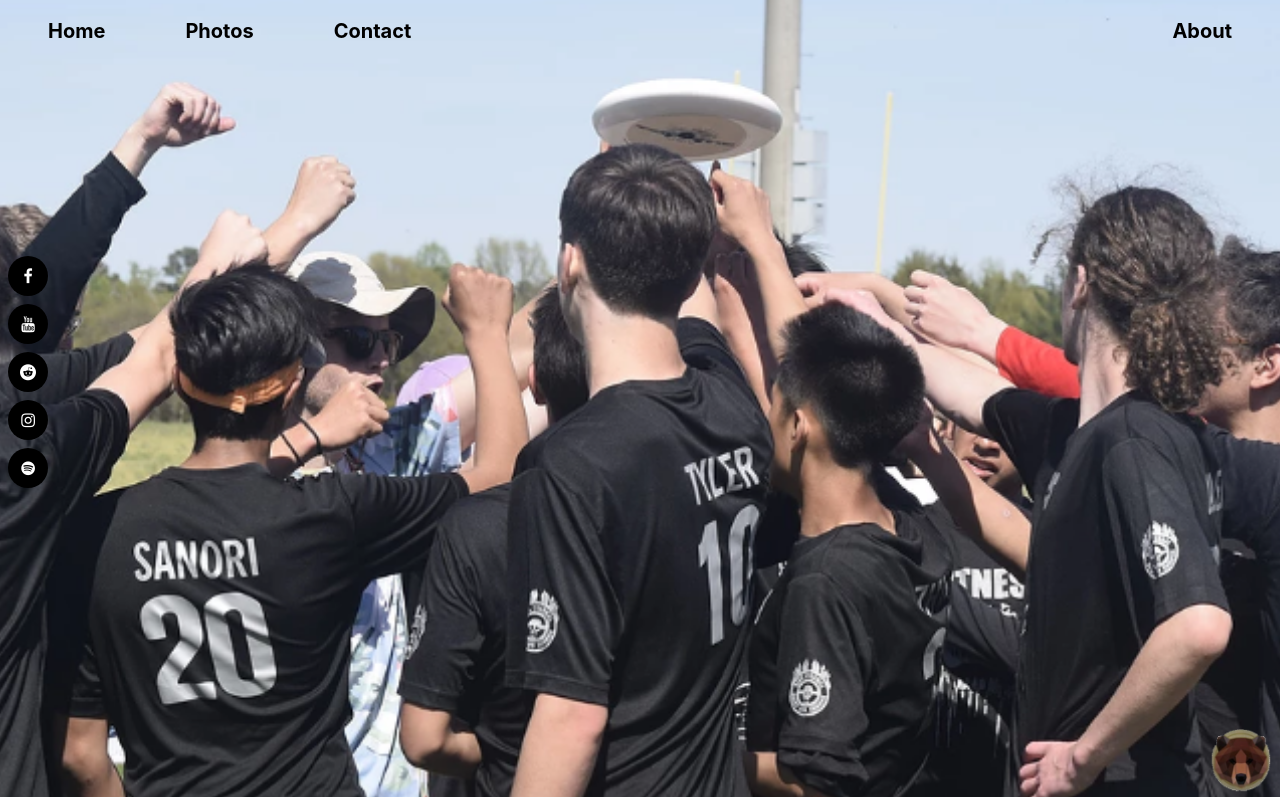
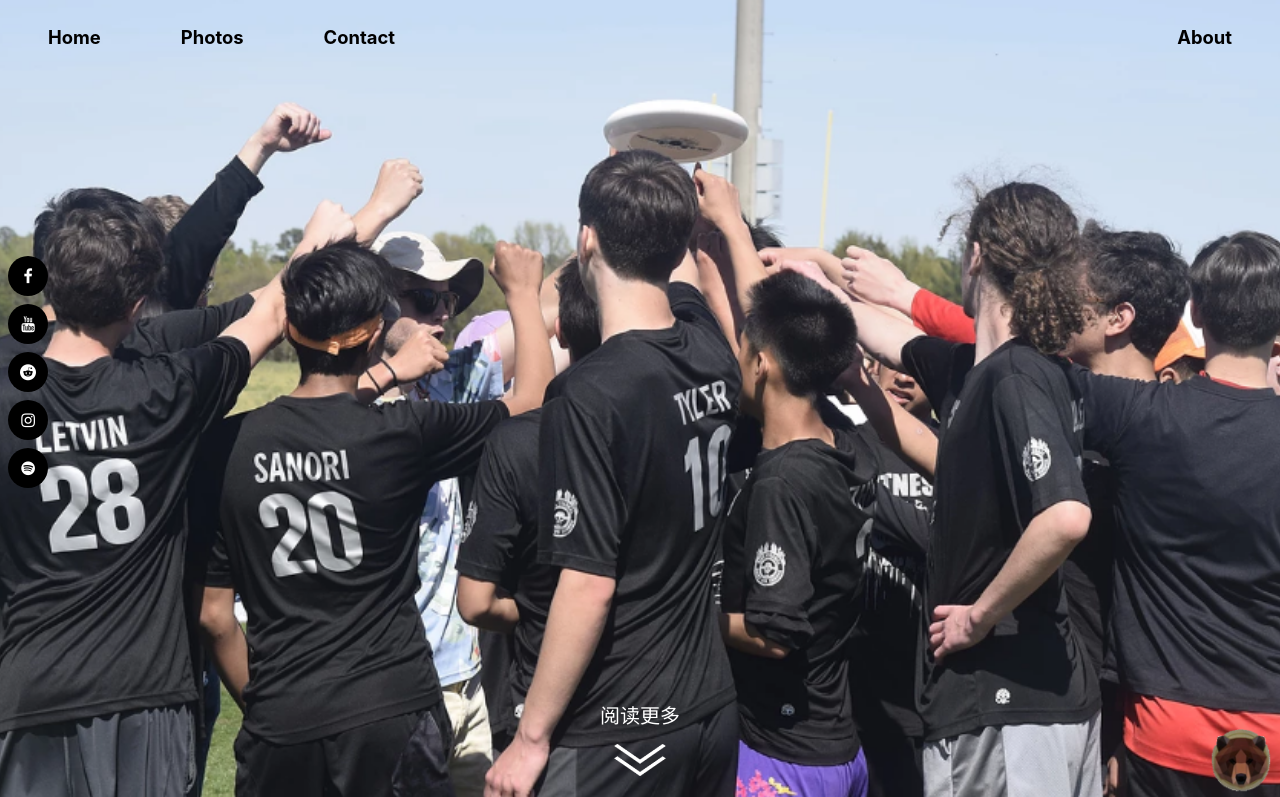
Before and after one commit to LBUltimate/LBUltimate.github.io, a plain HTML site: page index.html in a window 1280 px wide. Shown: the top 797 px of the page. Drawn offline with nearby package versions, Linux system fonts and the light colour scheme.

Commit message:
Added scrollability, read more button(broken), new images

```diff
--- a/LBU_Home.css
+++ b/LBU_Home.css
@@ -1,10 +1,40 @@
+html {
+  scroll-behavior: smooth;
+}
+
+h2 {
+  position:absolute;
+  font-size:125%;
+  color:white;
+  text-decoration:none;
+  text-align:center;
+  width:100%;
+}
+
+.center {
+  margin-left: auto;
+  margin-right: auto;
+  width: 100%;
+  height: 100%;
+  transform: scale(.04, .04);
+  position:absolute;
+  top:45%;
+}
+
 /* Homepage Background */
 .homepage {
-  background-image: url("2017HenricoHuddle.png");
+  background-image: url("2018HenricoHuddle(16-9).png");
   height: 100vh;
   background-position:center;
   background-repeat:no-repeat;
   background-size:cover;
+  background-attachment: fixed;
+}
+
+.content {
+  height: 70vh;
+  background-color: #3C0061;
+  font-size: 36px;
 }
 
 /* Navigation Bar */
@@ -25,8 +55,8 @@ li a {
   color: black;
   text-align: center;
   text-decoration: none;
-  padding: 1vh 5vh;
-  font-size: 125%;
+  padding: 2vh 5vh;
+  font-size: 115%;
   font-weight: bold;
 }
 
@@ -40,13 +70,13 @@ li a:hover {
 /* Social Media Icons */
 .fa {
   padding: 1.5vh;
-  font-size: 150px;
+  font-size: 100%;
   width: 5vh;
   height: 5vh;
+  margin: 0vh 1vh;
   text-align: center;
   border-radius: 100%;
   position: fixed;
-  left: 1vh;
 }
 
 .fa:hover {
--- a/index.html
+++ b/index.html
@@ -28,6 +28,11 @@
 
       <img src="BearLogo.png" alt="LBU Logo" style="height:8vh; position:fixed; right:1vh; bottom:1vh;">
 
+      <a href="#contact">
+        <h2 style="bottom: 8%;">阅读更多</h2>
+        <img src="ReadMore.png" class="center">
+      </a>
+
       <!-- icon library -->
       <link rel="stylesheet" href="https://cdnjs.cloudflare.com/ajax/libs/font-awesome/4.7.0/css/font-awesome.min.css">
 
@@ -39,6 +44,12 @@
 
     </div>
 
+    <div class="content" id="contact">
+
+    </div>
+
+    <!-- <div class="homepage"></div> Optional Parallax Structure-->
+
     <!-- Optional JavaScript -->
     <!-- jQuery first, then Popper.js, then Bootstrap JS -->
     <script src="https://code.jquery.com/jquery-3.3.1.slim.min.js" integrity="sha384-q8i/X+965DzO0rT7abK41JStQIAqVgRVzpbzo5smXKp4YfRvH+8abtTE1Pi6jizo" crossorigin="anonymous"></script>
```
Also changed, not shown: 2018HenricoHuddle(16-9).png (added), 2018HenricoHuddle(21-9).png (renamed from 2017HenricoHuddle.png), 2018StatesHuddle.png (added), 2018StatesTeam.png (added), ReadMore.png (added).
